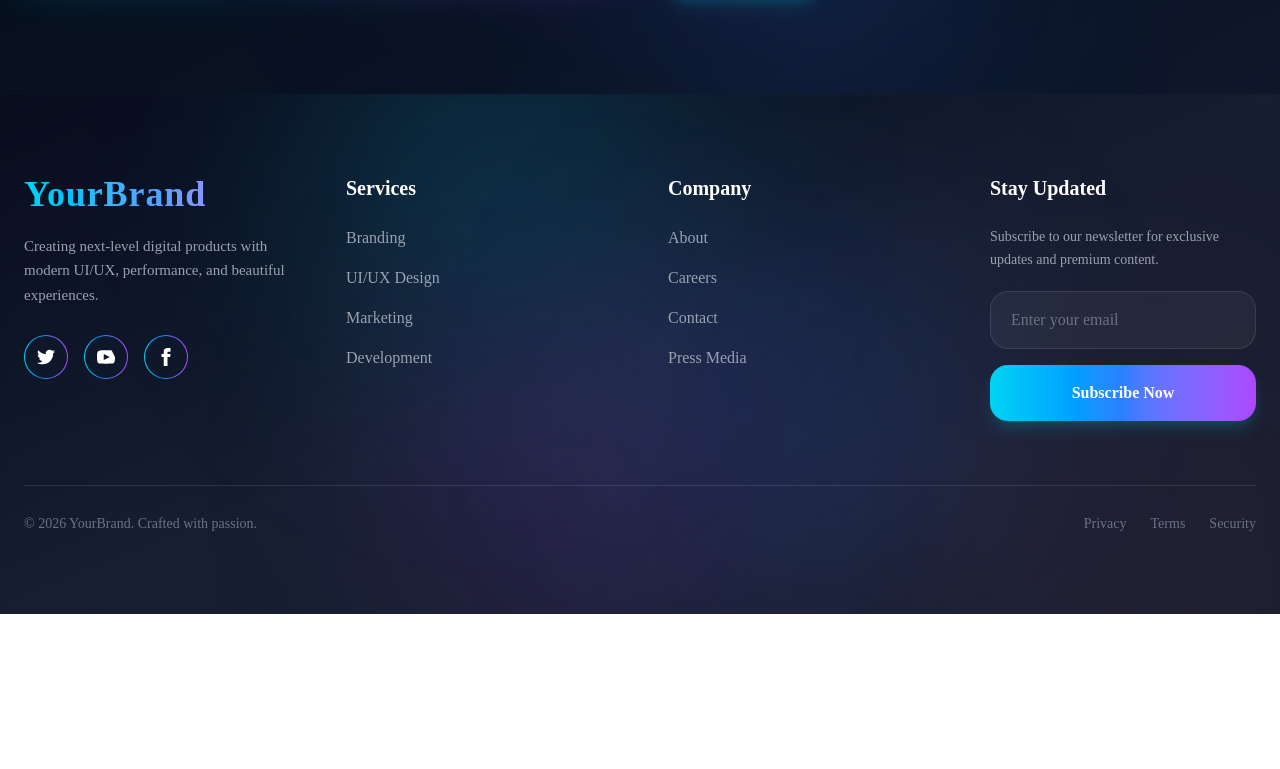
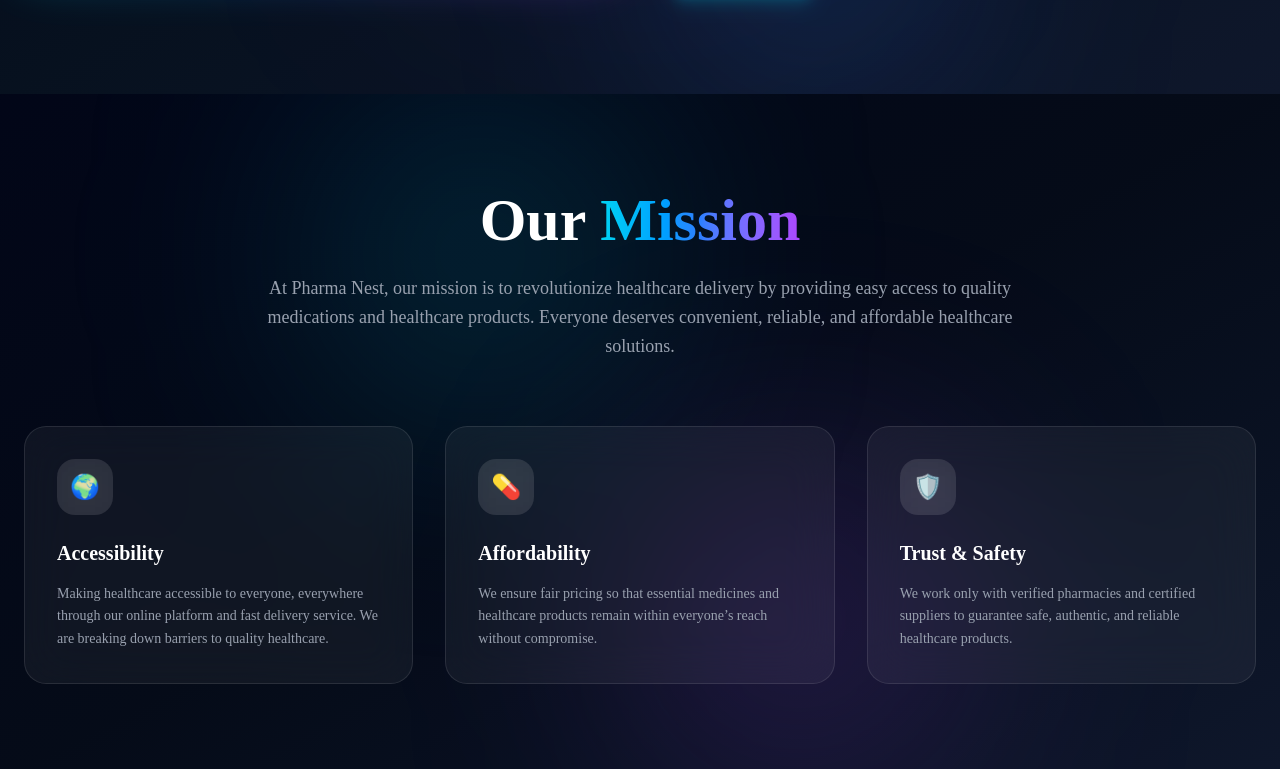
Before and after one commit to yeahieaKhan/medimart-client, a Next.js app: page /about in a window 1280 px wide. Shown: the part 671-1440 px from the top of the page. Before the commit the page ends 1285 px from the top, so only its background shows below. Built offline with nearby package versions, Linux system fonts and the light colour scheme.

Commit message:
about done

```diff
--- a/src/app/(CommonLayout)/about/page.tsx
+++ b/src/app/(CommonLayout)/about/page.tsx
@@ -1,10 +1,12 @@
 import AboutBanner from "@/components/shared/Banner/AboutBanner";
+import OurMission from "@/components/shared/OurMission";
 import React from "react";
 
 const page = () => {
   return (
     <div>
       <AboutBanner></AboutBanner>
+      <OurMission></OurMission>
     </div>
   );
 };
--- /dev/null
+++ b/src/components/shared/OurMission.tsx
@@ -0,0 +1,85 @@
+import React from "react";
+
+const OurMission = () => {
+  const features = [
+    {
+      title: "Accessibility",
+      desc: "Making healthcare accessible to everyone, everywhere through our online platform and fast delivery service. We are breaking down barriers to quality healthcare.",
+      icon: "🌍",
+      color: "from-cyan-400 to-blue-500",
+    },
+    {
+      title: "Affordability",
+      desc: "We ensure fair pricing so that essential medicines and healthcare products remain within everyone’s reach without compromise.",
+      icon: "💊",
+      color: "from-purple-400 to-pink-500",
+    },
+    {
+      title: "Trust & Safety",
+      desc: "We work only with verified pharmacies and certified suppliers to guarantee safe, authentic, and reliable healthcare products.",
+      icon: "🛡️",
+      color: "from-emerald-400 to-cyan-500",
+    },
+  ];
+
+  return (
+    <section className="relative overflow-hidden bg-gradient-to-br from-slate-950 via-[#050b18] to-slate-900 py-24 text-white">
+      {/* Background Glow */}
+      <div className="absolute inset-0">
+        <div className="absolute top-0 left-1/4 h-80 w-80 rounded-full bg-cyan-500/20 blur-[130px]"></div>
+        <div className="absolute bottom-0 right-1/4 h-80 w-80 rounded-full bg-purple-500/20 blur-[130px]"></div>
+      </div>
+
+      <div className="relative z-10 mx-auto max-w-7xl px-6">
+        {/* Header */}
+        <div className="text-center max-w-3xl mx-auto">
+          <h2 className="text-4xl md:text-6xl font-black">
+            Our{" "}
+            <span className="bg-gradient-to-r from-cyan-400 via-blue-500 to-purple-500 bg-clip-text text-transparent">
+              Mission
+            </span>
+          </h2>
+
+          <p className="mt-6 text-gray-400 text-lg leading-relaxed">
+            At Pharma Nest, our mission is to revolutionize healthcare delivery
+            by providing easy access to quality medications and healthcare
+            products. Everyone deserves convenient, reliable, and affordable
+            healthcare solutions.
+          </p>
+        </div>
+
+        {/* Cards */}
+        <div className="mt-16 grid gap-8 md:grid-cols-2 lg:grid-cols-3">
+          {features.map((item, i) => (
+            <div
+              key={i}
+              className="group relative rounded-3xl border border-white/10 bg-white/5 p-8 backdrop-blur-xl transition-all duration-300 hover:-translate-y-2 hover:border-cyan-400/30 hover:bg-white/10"
+            >
+              {/* Glow border */}
+              <div
+                className={`absolute -inset-0.5 rounded-3xl bg-gradient-to-r ${item.color} opacity-0 blur-xl transition group-hover:opacity-30`}
+              ></div>
+
+              <div className="relative">
+                {/* Icon */}
+                <div className="mb-6 flex h-14 w-14 items-center justify-center rounded-2xl bg-white/10 text-2xl backdrop-blur-xl">
+                  {item.icon}
+                </div>
+
+                {/* Title */}
+                <h3 className="text-xl font-bold text-white">{item.title}</h3>
+
+                {/* Description */}
+                <p className="mt-4 text-gray-400 leading-relaxed text-sm">
+                  {item.desc}
+                </p>
+              </div>
+            </div>
+          ))}
+        </div>
+      </div>
+    </section>
+  );
+};
+
+export default OurMission;
```
